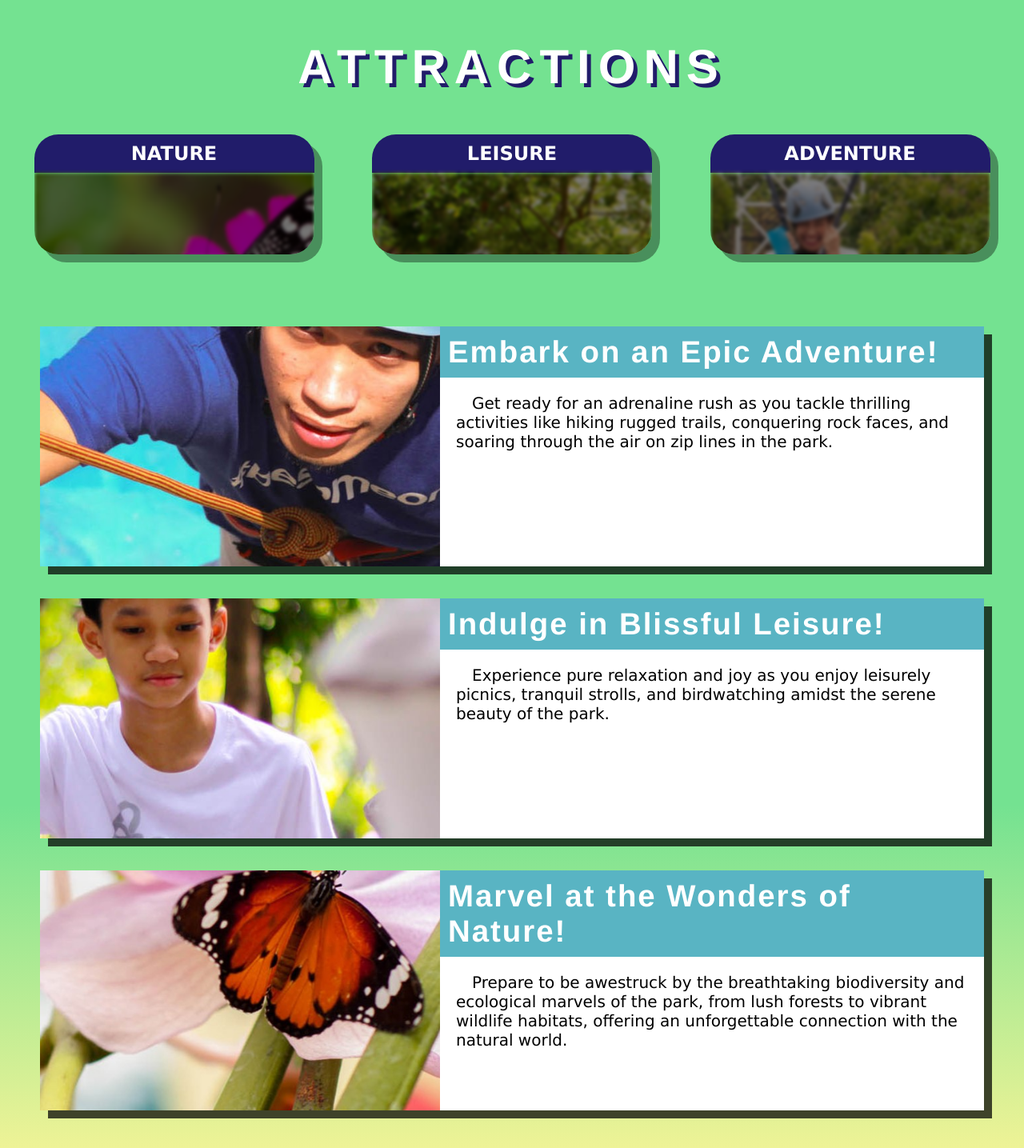
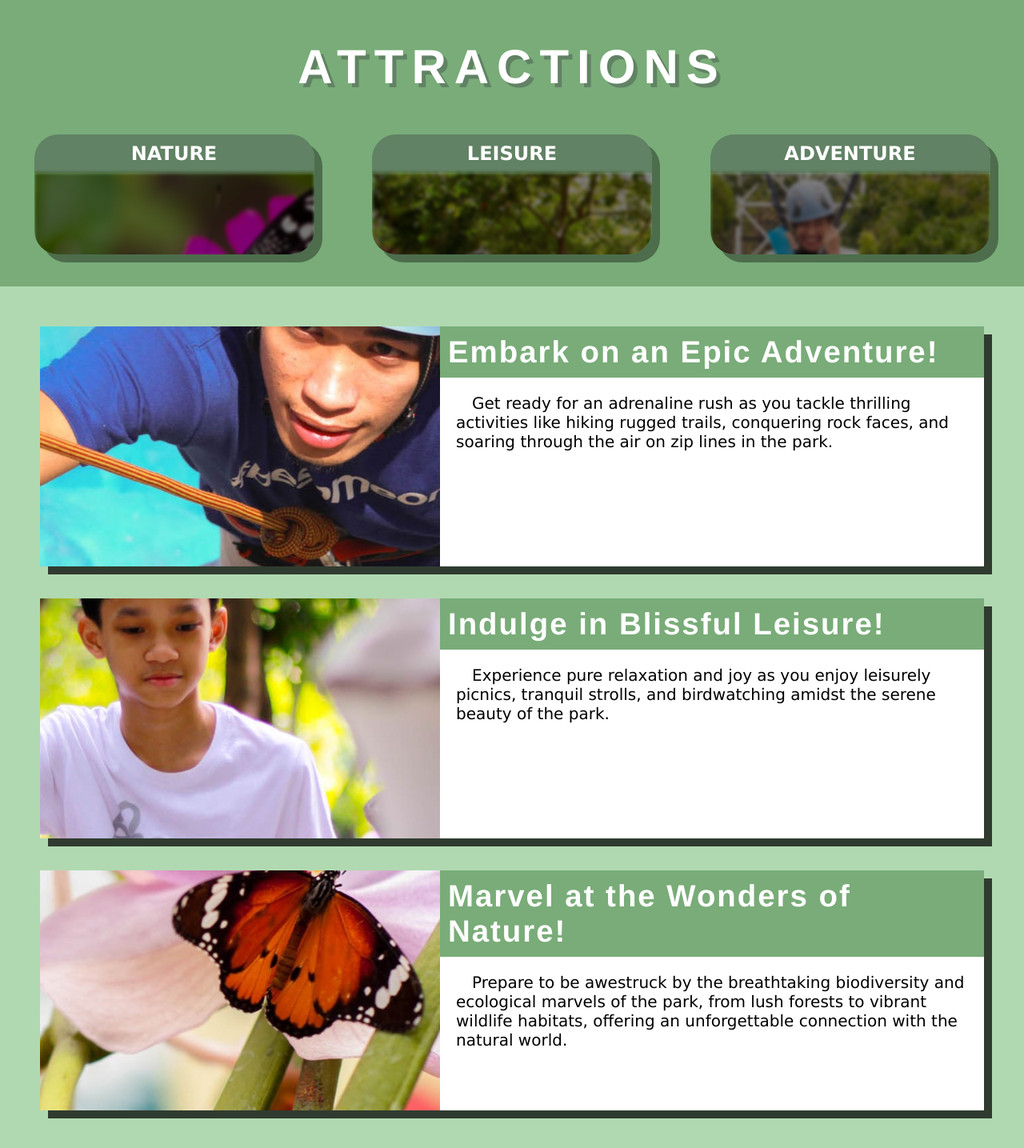
Before and after one commit to Crispatrick/Park-website-project, a PHP site: page / in a window 1280 px wide. Shown: the part 551-1986 px from the top of the page at 80% size. Run offline with PHP 8.4, Linux system fonts and the light colour scheme.

Commit message:
color pallete has been changed due to our profs critique, and no more animu on attraction page :(

```diff
--- a/attractions.php
+++ b/attractions.php
@@ -17,7 +17,7 @@
     <main>
         <section id="nature_Scroll">
             <div id="attraction_Header">
-                <img class="attration_HeaderImage" src="Resources/Images/attractions_Header/Fauna.jpg" alt="">
+                <img class="attration_HeaderImage" src="Resources\Images\Nature\catherine-kay-greenup-aZgn7P2KFx4-unsplash.jpg" alt="">
                 <div id="attraction_HeaderDesc">NATURE</div>
             </div>
             <div id="cards">
@@ -41,7 +41,7 @@
 
         <section id="leisure_Scroll">
             <div id="attraction_Header">
-                <img class="attration_HeaderImage leisure" src="Resources/Images/attractions_Header/Okayu.jpg" alt="">
+                <img class="attration_HeaderImage leisure" src="Resources\Images\Leisure\trend-341OczdirBM-unsplash.jpg" alt="">
                 <div id="attraction_HeaderDesc">LEISURE</div>
             </div>
             <div id="cards">
@@ -79,7 +79,7 @@
 
         <section id="adventure_Scroll">
             <div id="attraction_Header">
-                <img class="attration_HeaderImage" src="Resources\Images\attractions_Header\Marine.jpg" alt="">
+                <img class="attration_HeaderImage" src="Resources\Images\Adventure\nathan-cima-gH5mpNXWI8o-unsplash.jpg" alt="">
                 <div id="attraction_HeaderDesc">ADVENTURE</div>
             </div>
 
--- a/css_Files/solo_Attraction.css
+++ b/css_Files/solo_Attraction.css
@@ -3,7 +3,7 @@ body{
 
 }
 #desc{
-    background-color: var(--yellow);
+    background-color: var(--green);
 }
 #solo_Attraction{
     display: flex;
@@ -30,7 +30,7 @@ body{
 }
 #rates{
     font-size: 1.3rem;
-    background-color: var(--green);
+    background-color: var(--yellow);
     min-width: 30%;
     color: rgb(28, 20, 48);
     border-radius: 50px 0px 0px 50px;
--- a/global_Palette.css
+++ b/global_Palette.css
@@ -6,14 +6,26 @@
 
 :root{
     /* Background colors */
-    --dark_Blue: #211C6A;
+    /* --dark_Blue: #211C6A;
     --dark_Blue_With_Opacity: #211c6a73;
     --light_Blue: #59B4C3;
     --green: #74E291;
-    --yellow: #EFF396;
+    --yellow: #EFF396; */
+
+    /* --dark_Blue_With_Opacity: #211c6a73; */
+    /* --dark_Blue: #D0E7D2;
+    --light_Blue: #B0D9B1;
+    --green: #79AC78;
+    --yellow: #618264; */
+
+    --dark_Blue: #618264;
+    --light_Blue: #79AC78;
+    --green: #B0D9B1;
+    --yellow: #D0E7D2;
 
     /* Text Color */
-    --main_Text: white;
+    --main_Text: black;
+    --secondary_Text: white;
 
     /* this somehow doesnt work, could be due to php behavior */
     --font_Sub: 'Lucida Sans', 'Lucida Sans Regular', 'Lucida Grande', 'Lucida Sans Unicode', Geneva, Verdana, sans-serif;
--- a/index.css
+++ b/index.css
@@ -21,7 +21,7 @@ header{
     display: flex;
     position: relative;
     min-height: var(--section_Height);
-    background-image: linear-gradient(25deg, rgba(33, 28, 106, 0.671) 50%, rgba(33,28,106,0) 90%);
+    background-image: linear-gradient(25deg, #142015b6 50%, rgba(33,28,106,0) 90%);
     align-self: center;
     flex-wrap: wrap;
 
@@ -94,7 +94,7 @@ header{
 /* genre section css */
 .genre{
     min-height: calc(var(--section_Height) - 100px);
-    background-color: var(--green);
+    background-color: var(--light_Blue);
     display: flex;
     /* justify-content: center; */
     flex-direction: column;
@@ -194,8 +194,8 @@ header{
 /* highlight section */
 #highlights{
     /* min-height: 500px;  */
-    background: linear-gradient(180deg, rgba(116,226,145,1) 60%, rgba(239,243,150,1) 100%);
-    /* background-color: var(--green); */
+    /* background: linear-gradient(180deg, rgba(116,226,145,1) 60%, rgba(239,243,150,1) 100%); */
+    background-color: var(--green);
     /* display: flex;
     flex-direction: column; */
     padding: 50px;
@@ -273,7 +273,8 @@ header{
 
 /* about section */
 #about{
-    background-color: var(--yellow);
+
+    background-color: var(--light_Blue);
 }
 #about_DescContainer{
     display: flex;
@@ -293,7 +294,7 @@ header{
     height: var(--responsive_Image);
 }
 #about_Desc{
-    color: black;
+    color: white;
     font-size: var(--reponsive_text);
 }
 #about_GMap{
```
Also changed, not shown: css_Files/header_Css.css (+21 -16 lines), Resources/Images/Adventure/nathan-cima-gH5mpNXWI8o-unsplash.jpg (added), Resources/Images/Leisure/trend-341OczdirBM-unsplash.jpg (added), Resources/Images/Leisure/zach-betten-KYTT8L5JLDs-unsplash.jpg (added), Resources/Images/Nature/catherine-kay-greenup-aZgn7P2KFx4-unsplash.jpg (added).
